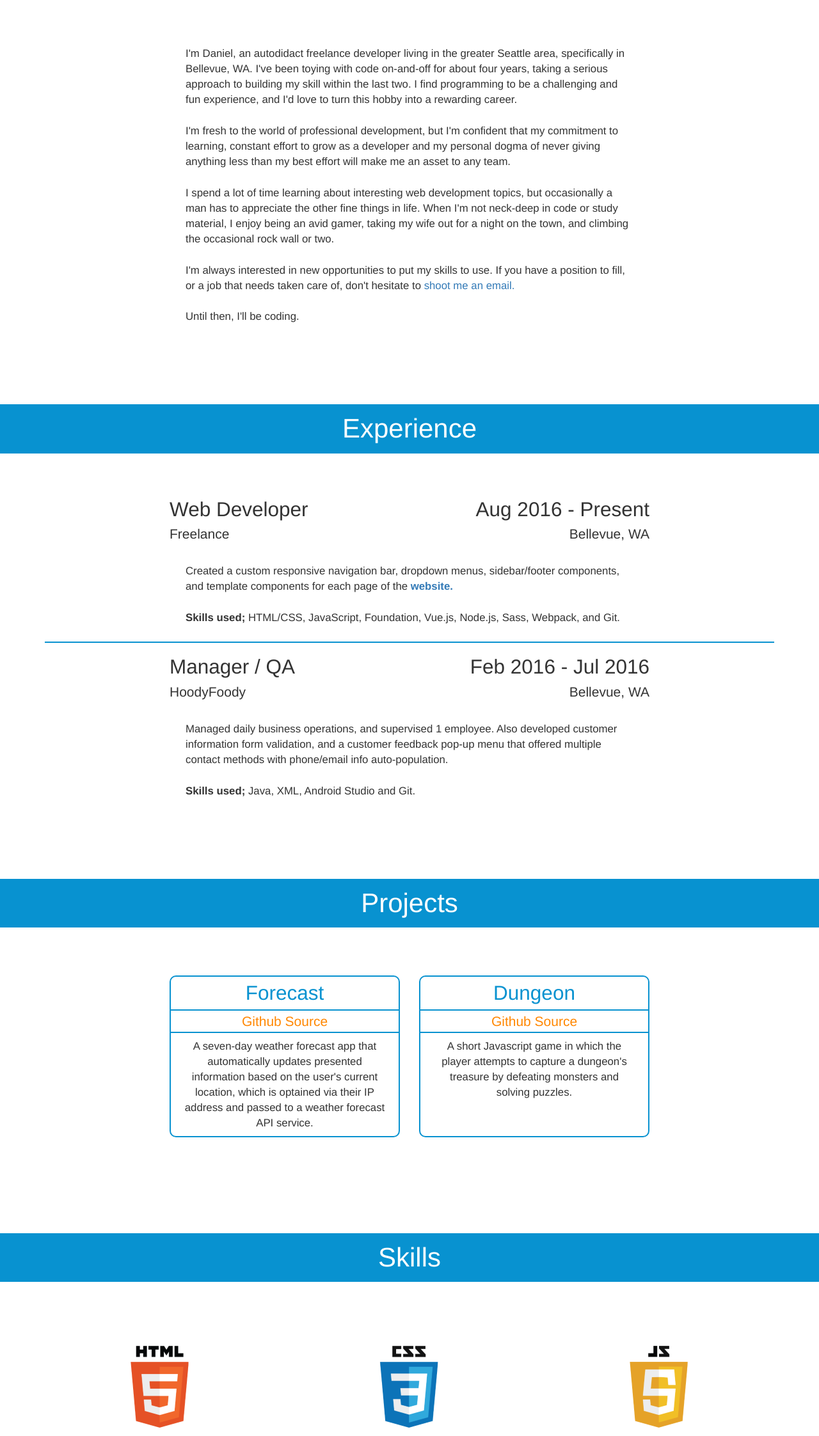
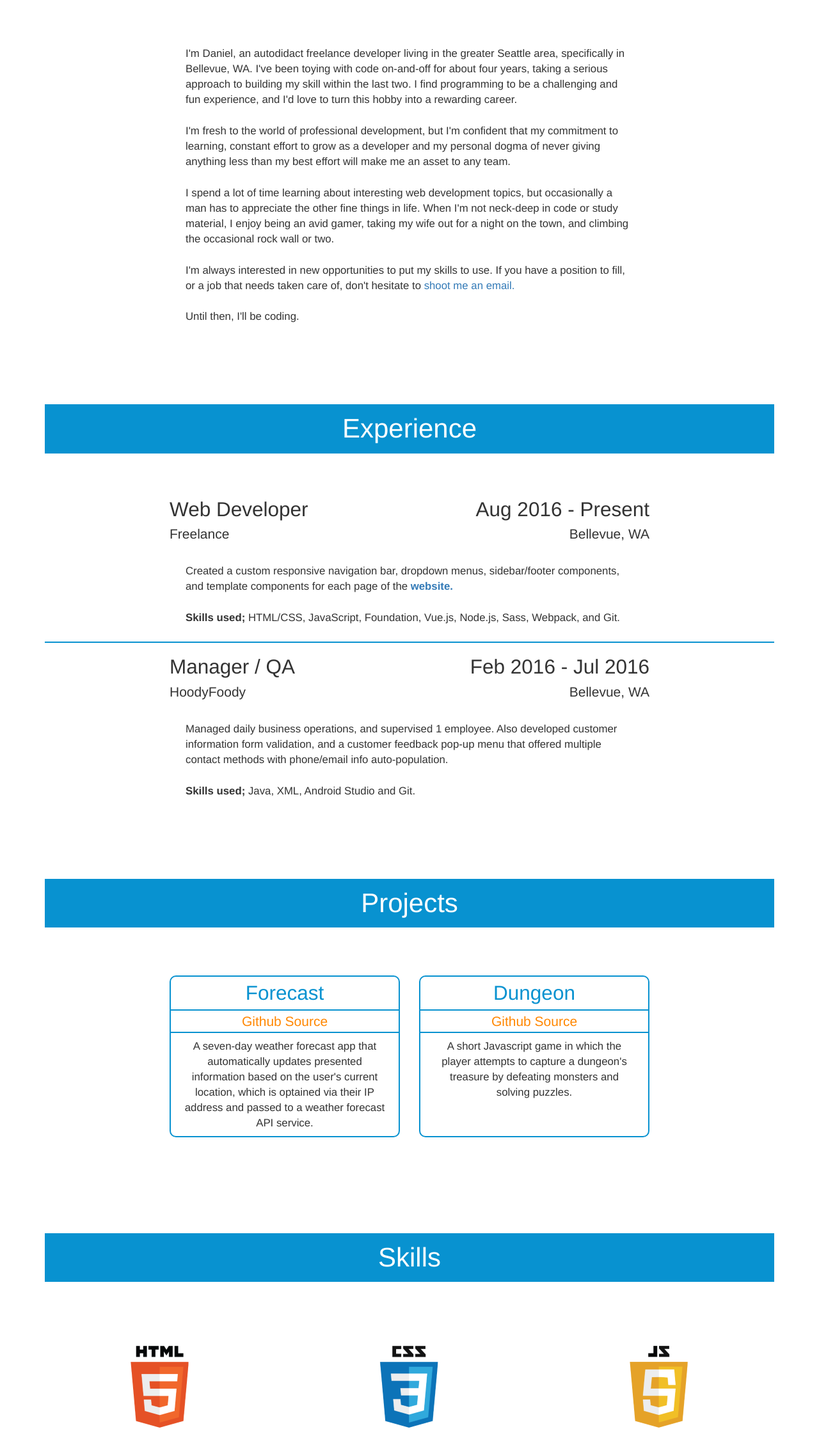
Before and after one commit to Daniel-Pierce-IV/Daniel-Pierce-IV.github.io, a website: page index.html in a window 1280 px wide. Shown: the part 555-2800 px from the top of the page at 64% size. Drawn offline with Linux system fonts and the light colour scheme.

Commit message:
Updated layout

```diff
--- a/index.html
+++ b/index.html
@@ -36,11 +36,10 @@
 		</div>
 	</header>
 
-	<section id="about" class="divider">
-		<h2 class="section-heading">About me</h2>
-	</section>
-
-	<div class="container">
+	<section class="container">
+		<div id="about" class="divider">
+			<h2 class="section-heading">About me</h2>
+		</div>
 		<div class="row">
 			<div id="paragraphs" class="col-xs-12">
 				<p>I'm Daniel, an autodidact freelance developer living in the greater Seattle area, specifically in Bellevue, WA. I've been toying with code on-and-off for about four years, taking a serious approach to building my skill within the last two. I find programming to be a challenging and fun experience, and I'd love to turn this hobby into a rewarding career.</p>
@@ -54,13 +53,12 @@
 				<p>Until then, I'll be coding.</p>
 			</div>
 		</div>
-	</div>
-
-	<section id="experience" class="divider">
-		<h2 class="section-heading">Experience</h2>
 	</section>
 
-	<div class="container">
+	<section class="container">
+		<div id="experience" class="divider">
+			<h2 class="section-heading">Experience</h2>
+		</div>
 		<div class="row">
 			<div class="col-xs-6 col-md-4 col-md-offset-1 col-lg-4 col-lg-offset-2">
 				<div>
@@ -104,13 +102,12 @@
 				</div>
 			</div>
 		</div>
-	</div>
-
-	<section id="projects" class="divider">
-		<h2 class="section-heading">Projects</h2>
 	</section>
 
-	<div class="container">
+	<section class="container">
+		<div id="projects" class="divider">
+			<h2 class="section-heading">Projects</h2>
+		</div>
 		<div class="row">
 			<div class="col-xs-12 col-sm-6 col-md-4 col-md-offset-2">
 				<div class="project">
@@ -128,13 +125,12 @@
 				</div>
 			</div>
 		</div>
-	</div>
-
-	<section id="skills" class="divider">
-		<h2 class="section-heading">Skills</h2>
 	</section>
 
-	<div class="container">
+	<section class="container">
+		<div id="skills" class="divider">
+			<h2 class="section-heading">Skills</h2>
+		</div>
 		<div class="row">
 			<div class="col-xs-3 col-md-4 text-center">
 				<div class="skill-icon"></div>
@@ -179,7 +175,7 @@
 				<div class="skill-icon"></div>
 			</div>
 		</div>
-	</div>
+	</section>
 
 	<footer></footer>
 
```
